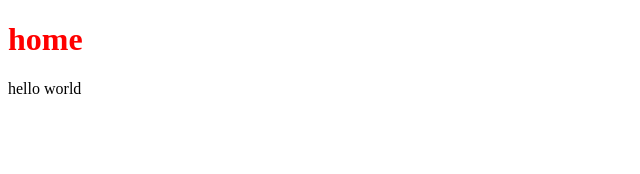
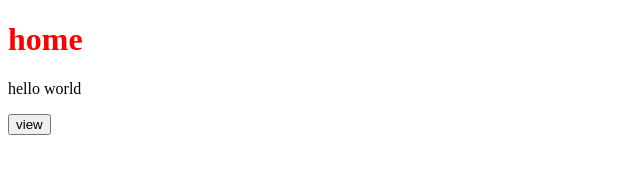
Before and after one commit to btebe/test-1, a plain HTML site: page index.html in a window 1280 px wide. Shown: the whole page, without its empty margins (0-640 px from the left). Drawn offline with Linux system fonts and the light colour scheme.

Commit message:
added view btn

```diff
--- a/index.html
+++ b/index.html
@@ -10,5 +10,6 @@
 <body>
   <h1>home</h1>
   <p>hello world</p>
+  <button>view</button>
 </body>
 </html>
```
